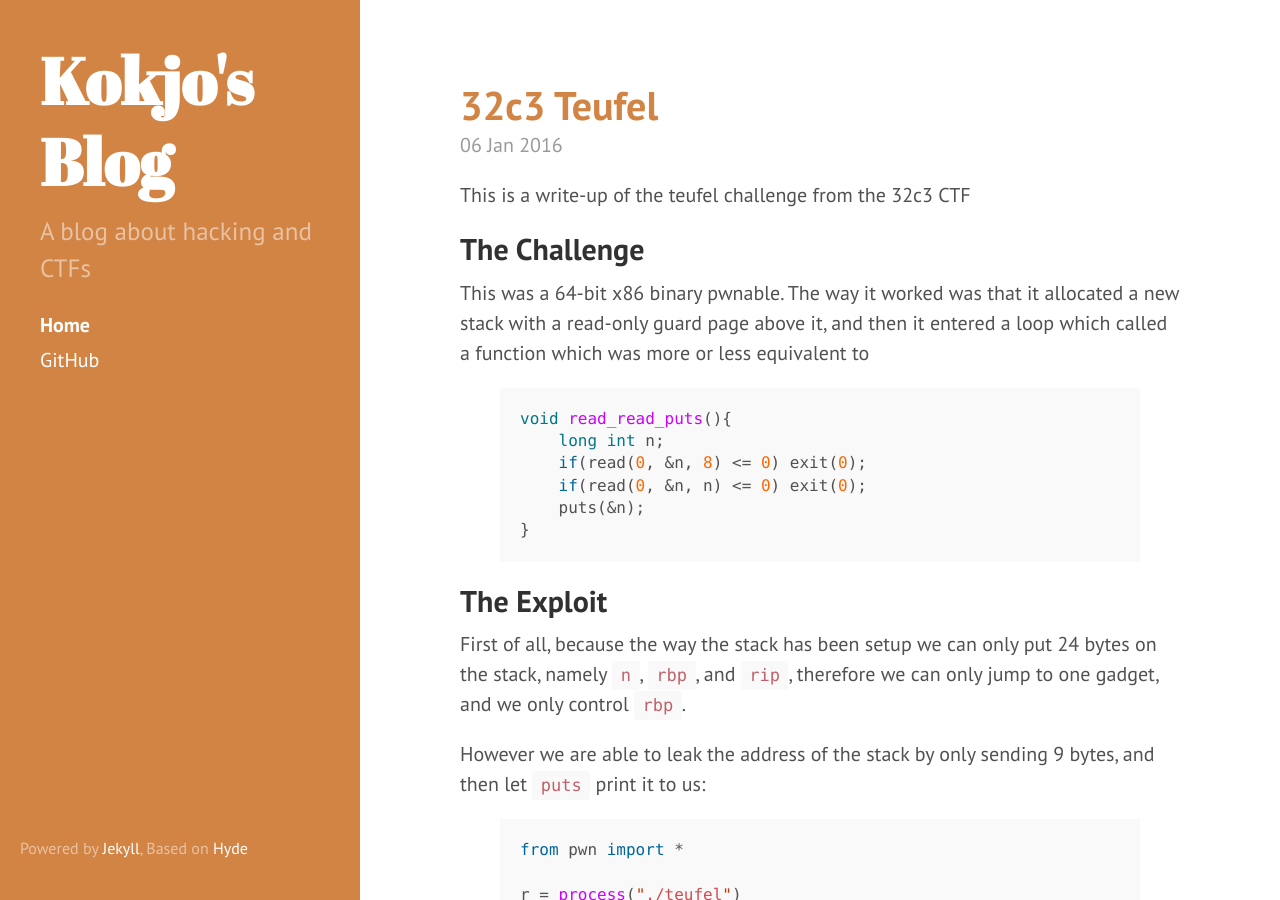
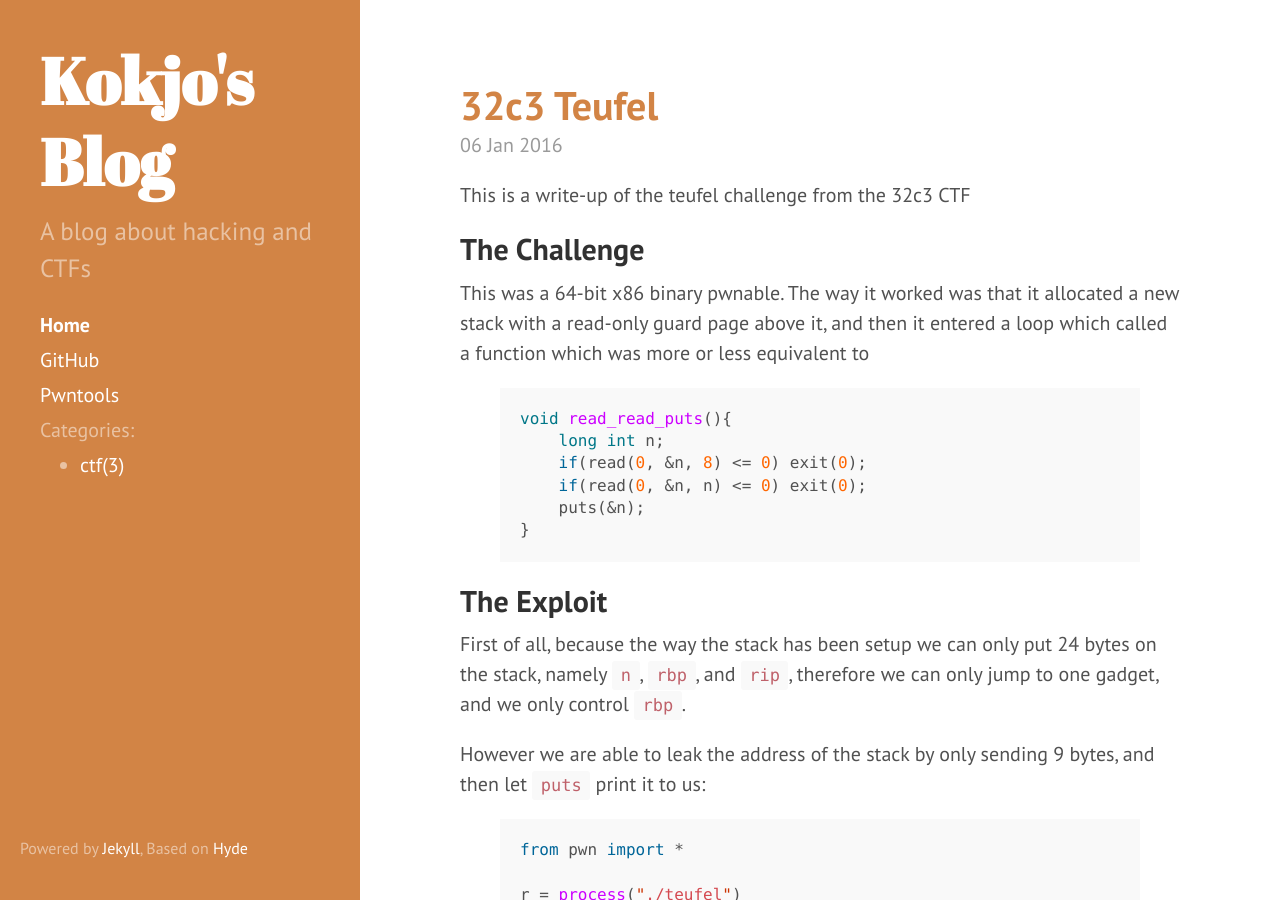
Before and after one commit to kokjo/blog, a Jekyll site: the page built from blog/index.html, in a window 1280 px wide and 900 px high. Built offline with Jekyll 4.4.1, drawn with Linux system fonts in a browser that asks for light colours; Markdown is read by kramdown in place of the engine named in the settings; the list of posts is cut into pages by our own code.

Commit message:
more sidebar

```diff
--- a/blog/_includes/sidebar.html
+++ b/blog/_includes/sidebar.html
@@ -27,7 +27,18 @@
       {% endfor %}
 
       <a class="sidebar-nav-item" href="{{ site.author.github}}">GitHub</a>
+      <a class="sidebar-nav-item" href="https://github.com/Gallopsled/pwntools">Pwntools</a>
 
+      <div class="sidebar-nav-item">Categories:</div>
+      <ul>
+        {% for cat in site.categories %}
+          <li>
+            <a class="sidebar-nav-item" href="{{ site.baseurl }}categories#{{ cat[0] }}">
+              {{ cat[0] }}({{ cat[1].size }})
+            </a>
+          </li>
+        {% endfor %}
+      </ul>
     </nav>
   </div>
   <div class="copyright">
```
